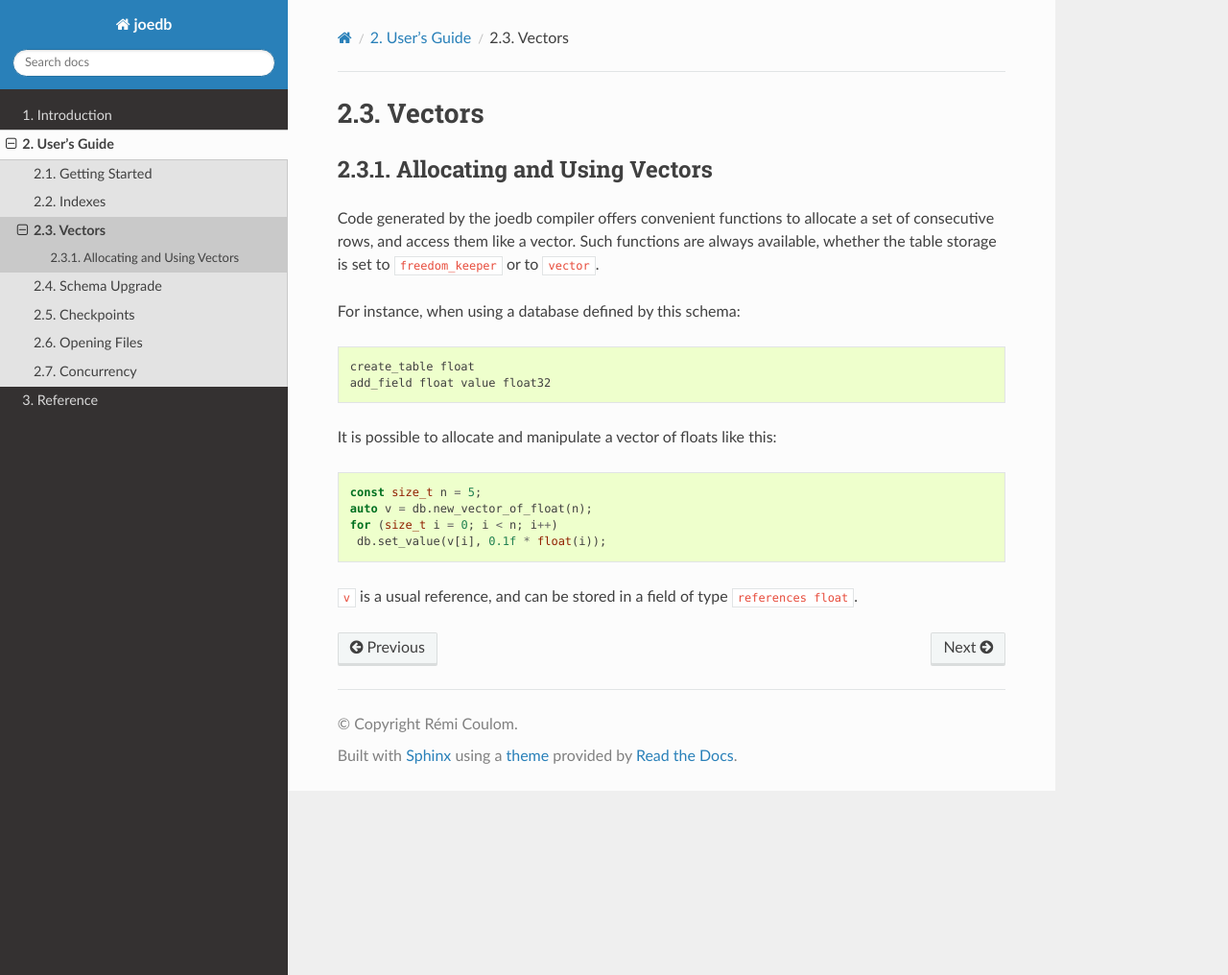
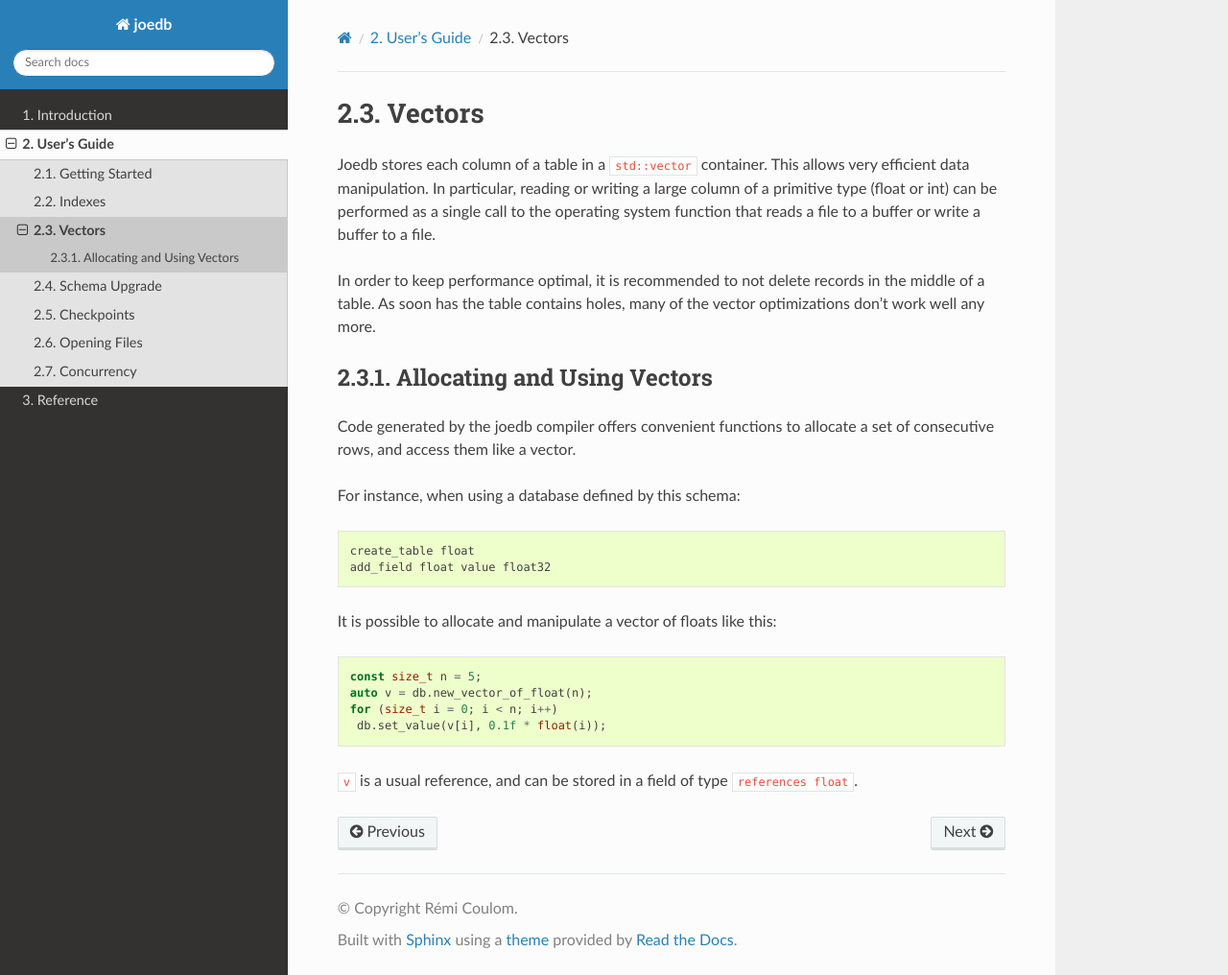
Before and after one commit to Remi-Coulom/joedb, a Sphinx documentation site: the page built from doc/source/vectors.rst, in a window 1280 px wide and 1016 px high. Shown: the whole window at 96% size. Built offline with Sphinx 7.4.7 and the Read the Docs theme 2.0.0, drawn with Linux system fonts in a browser that asks for light colours; formulas are drawn with MathJax 3.

Commit message:
documentation

```diff
--- a/doc/source/history.rst
+++ b/doc/source/history.rst
@@ -1,5 +1,10 @@
 History
 =======
+
+- 2021-01-??: 5.0
+
+  - Performance improvements of operations on large :doc:`vectors`.
+  - ``set_table_storage`` option in .joedbc is now ignored and produces a warning.
 
 - 2020-12-07: 4.0
 
--- a/doc/source/vectors.rst
+++ b/doc/source/vectors.rst
@@ -1,10 +1,21 @@
 Vectors
 =======
+
+Joedb stores each column of a table in a ``std::vector`` container. This allows
+very efficient data manipulation. In particular, reading or writing a large
+column of a primitive type (float or int) can be performed as a single call to
+the operating system function that reads a file to a buffer or write a buffer
+to a file.
+
+In order to keep performance optimal, it is recommended to not delete records
+in the middle of a table. As soon has the table contains holes, many of the
+vector optimizations don't work well any more.
 
 Allocating and Using Vectors
 ----------------------------
 
-Code generated by the joedb compiler offers convenient functions to allocate a set of consecutive rows, and access them like a vector. Such functions are always available, whether the table storage is set to ``freedom_keeper`` or to ``vector``.
+Code generated by the joedb compiler offers convenient functions to allocate a
+set of consecutive rows, and access them like a vector.
 
 For instance, when using a database defined by this schema:
 
```
